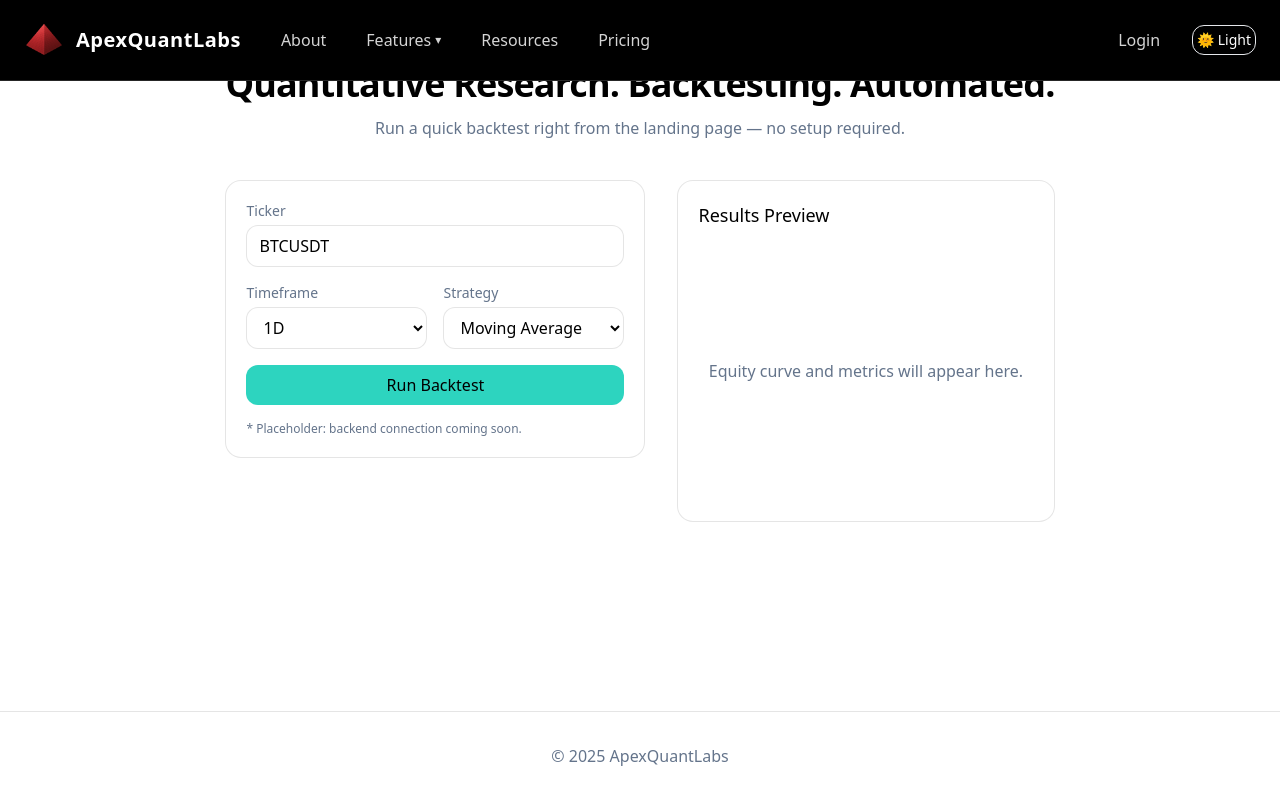
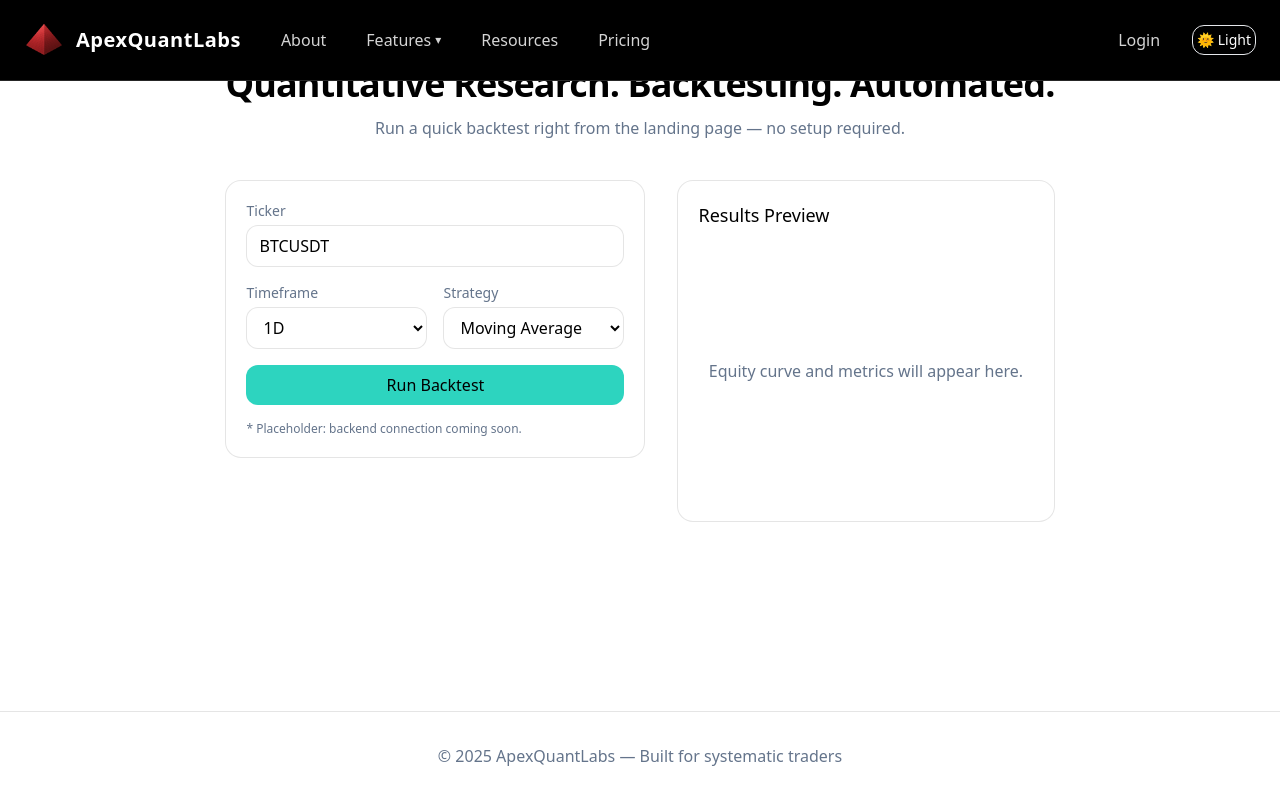
Before and after one commit to palitojendthen/apexlabs, a Next.js app in the folder frontend/: page / in a window 1280 px wide. Built offline with nearby package versions, Linux system fonts and the light colour scheme.

Commit message:
update navbar.jsx

```diff
--- a/frontend/app/components/Navbar.jsx
+++ b/frontend/app/components/Navbar.jsx
@@ -75,7 +75,7 @@ export default function Navbar() {
                     href="/features/live-strategies"
                     className="block px-4 py-2 text-[15px] hover:bg-neutral-800 hover:text-red-400 transition-all"
                   >
-                    Live Strategies
+                    Strategies
                   </Link>
                   <Link
                     href="/features/portfolio-management"
--- a/frontend/app/page.js
+++ b/frontend/app/page.js
@@ -73,7 +73,7 @@ export default function HomePage() {
       </main>
 
       <footer className="border-t border-black/10 dark:border-white/10 py-8 text-center text-slate-500 dark:text-slate-400">
-        © {new Date().getFullYear()} ApexQuantLabs
+        © {new Date().getFullYear()} ApexQuantLabs — Built for systematic traders
       </footer>
     </div>
   );
```
